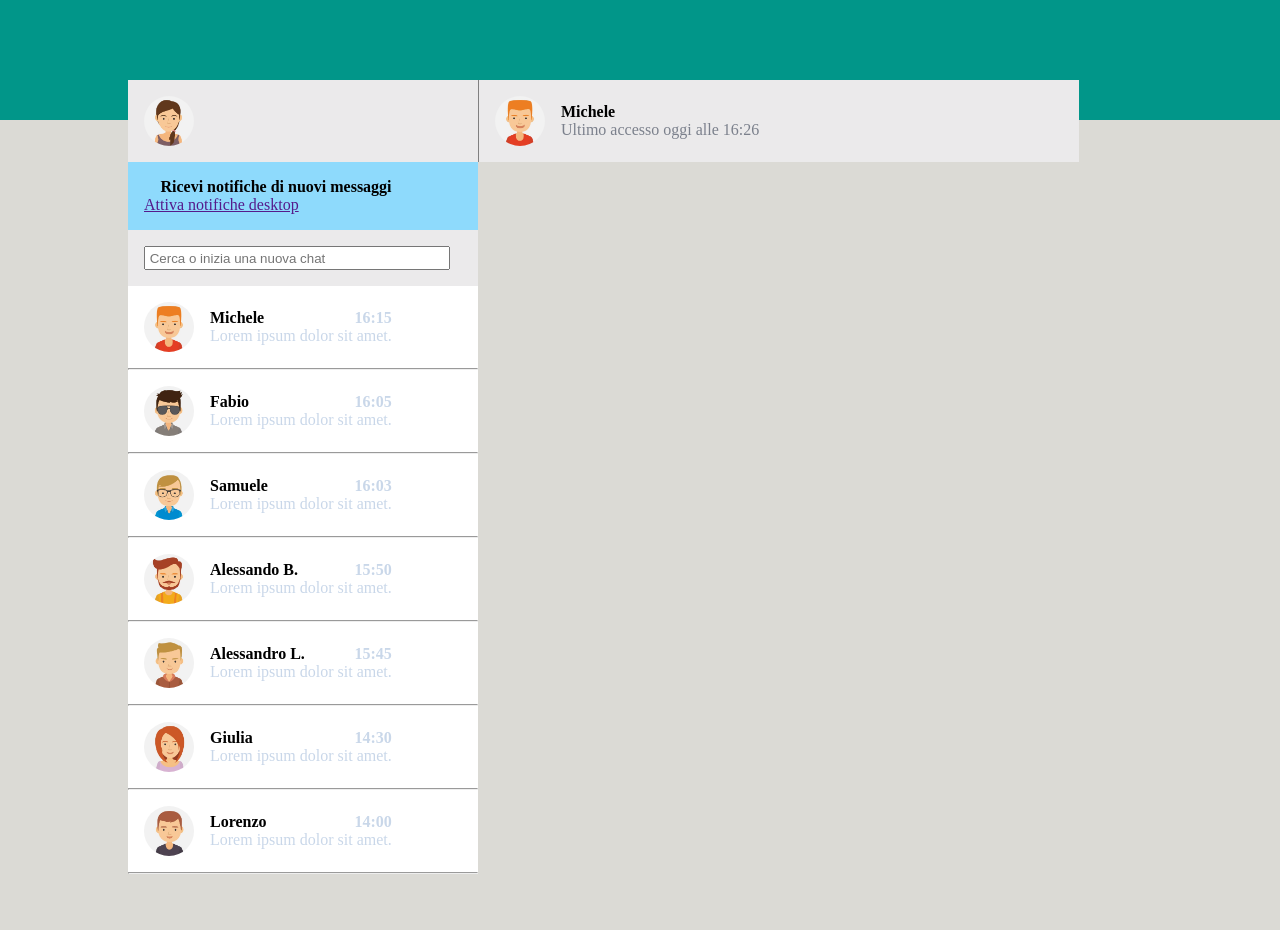
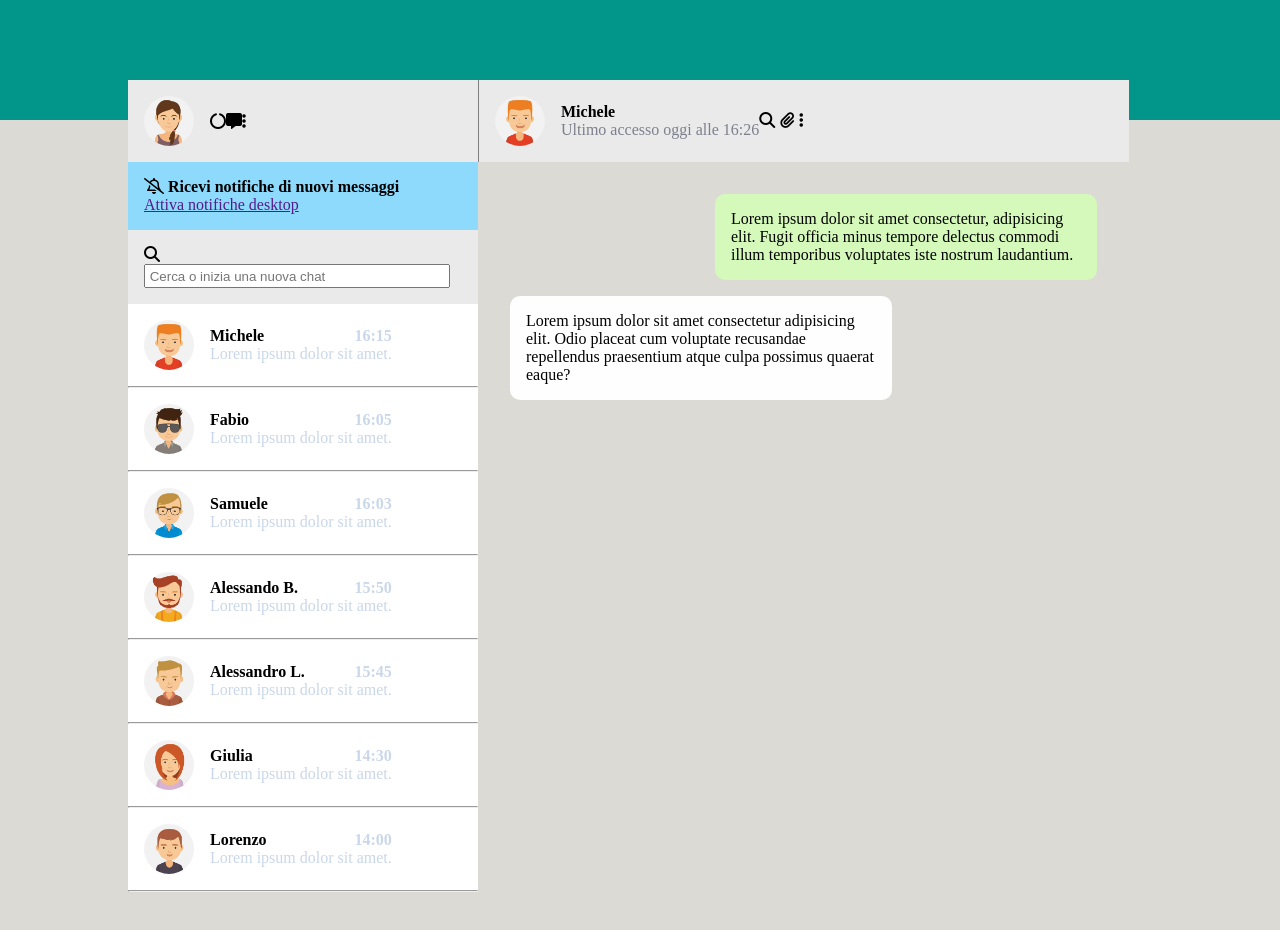
Before and after one commit to emamoldo/html-css-boolzapp, a plain HTML site: page index.html in a window 1280 px wide. Drawn offline with Linux system fonts and the light colour scheme.

Commit message:
Add the Chat with the messages

```diff
--- a/assets/css/style.css
+++ b/assets/css/style.css
@@ -3,7 +3,7 @@
     padding: 0;
 }
 
-:root{
+:root {
     --bool-body-backgc-top: #019689FF;
     --bool-body-backgc-bottom: #dbdad5;
     --bool-main-account: #ebeaeb;
@@ -12,76 +12,84 @@
     --bool-notification-link: #5a7e8b;
     --bool-search: #7b808c;
     --bool-message-text: #c9d7e9;
+    --bool-sent-backgc: #d4f9bb;
+    --bool-recived-backgc: #fffefe;
+
 }
 
 /* Body */
-body{ /* --> Da aggiungere il comando per la sfumatura */
-     background-image: linear-gradient(to bottom, #019689FF 0%, #019689FF 120px, #dbdad5 120px, #dbdad5 100%);
+body {
+    /* --> Da aggiungere il comando per la sfumatura */
+    background-image: linear-gradient(to bottom, #019689FF 0%, #019689FF 120px, #dbdad5 120px, #dbdad5 100%);
 }
+
 /* /Body */
 
 /* Main Container */
-.container{
+.container {
     max-width: 1200px;
     width: 80%;
     height: 800px;
     margin: 80px auto;
     display: flex;
 }
+
 /* /Main Container */
 
 
 /* Container Left */
-.left_sections{
-   width: 350px;
+.left_sections {
+    width: 350px;
 }
 
-.account{
+.account {
     background-color: var(--bool-main-account);
     display: flex;
     align-items: center;
 }
 
-.profile_img, .profile_img1{
+.profile_img,
+.profile_img1 {
     width: 50px;
     height: 50px;
     border-radius: 50%;
     padding: 1rem;
 }
 
-.notifications{
+.notifications {
     padding: 1rem;
     background-color: var(--bool-notification-backgc);
     align-items: center;
 }
 
-.search{
+.search {
     padding: 1rem;
     background-color: var(--bool-main-account);
 }
 
-#search{
+#search {
     height: 20px;
     width: 95%;
 }
 
-.name{
+.name {
     display: flex;
     justify-content: space-between;
 }
 
-.contacts{
+.contacts {
     background-color: white;
     display: flex;
     align-items: center;
 }
 
-.img_text{
+.img_text {
     display: flex;
     flex-direction: column;
 }
 
-.contacts_text, .hour{
+.contacts_text,
+.hour {
     color: var(--bool-message-text);
 }
 
@@ -89,24 +97,53 @@ body{ /* --> Da aggiungere il comando per la sfumatura */
 
 
 /* /Container Right */
-.contact_name{
+.contact_name {
     background-color: var(--bool-main-account);
-    width: 600px;
+    width: 650px;
     display: flex;
     align-items: center;
     border-left: 1px solid gray;
 }
 
-#access{
+#access {
     color: var(--bool-search);
 }
 
-.messages{
+.messages {
+    overflow-y: auto;
+    display: flex;
+    flex-direction: column;
+    height: 500px;
+    padding: 2rem;
+    gap: 1rem;
+}
+
+.background {
+    width: 650px;
+    height: 600px;
+    display: flex;
+}
+
+.sent, .recived{
+    width: 350px;
+    border-radius: 10px;
+    padding: 1rem;
+}
+
+.sent{
+    align-self: flex-end;
+    background-color: var(--bool-sent-backgc);
+}
+
+.recived{
+    align-self: flex-start;
+    background-color: var(--bool-recived-backgc);
+}
+
+.message_box {
 
 }
-.message_box{
 
-}
 /* /Container Right */
 
 /* Meta for Desktop */
@@ -115,29 +152,32 @@ body{ /* --> Da aggiungere il comando per la sfumatura */
 
 /* Meta for Tablet */
 @media screen and (max-width: 991px) {
-    .account{
-    }
+    .account {}
 
-    .notifications, .search, .img_text{
+    .notifications,
+    .search,
+    .img_text {
         display: none;
     }
 
-    .left_sections{
+    .left_sections {
         width: 100px;
     }
 }
+
 /* /Meta for Tabet */
 
 
 /* Meta for Mobile */
 @media screen and (max-width: 540px) {
-    .left_sections{
+    .left_sections {
         display: none;
     }
 
-    .utilitys{
+    .utilitys {
         display: none;
     }
 
 }
+
 /* /Meta for Mobile */
--- a/index.html
+++ b/index.html
@@ -4,7 +4,9 @@
 <head>
     <meta charset="UTF-8">
     <meta name="viewport" content="width=device-width, initial-scale=1.0">
-    <link rel="stylesheet" href="https://cdnjs.cloudflare.com/ajax/libs/font-awesome/4.7.0/css/font-awesome.min.css">
+    <link rel='stylesheet' href='https://cdnjs.cloudflare.com/ajax/libs/font-awesome/6.2.0/css/all.min.css'
+    integrity='sha512-xh6O/CkQoPOWDdYTDqeRdPCVd1SpvCA9XXcUnZS2FmJNp1coAFzvtCN9BmamE+4aHK8yyUHUSCcJHgXloTyT2A=='
+    crossorigin='anonymous' referrerpolicy='no-referrer' />
     <link rel="stylesheet" href="./assets/css/style.css">
     <title>Boolzapp</title>
 </head>
@@ -115,8 +117,16 @@
                         <i class="fa-solid fa-ellipsis-vertical"></i>
                     </div>
                 </section>
-                <section class="messages"></section>
-                <section class="message_box"></section>
+                <section class="messages">
+                    <!-- <img class="background" src="./assets/img/mine.jpg" alt=""> -->
+                    <div class="sent">
+                        Lorem ipsum dolor sit amet consectetur, adipisicing elit. Fugit officia minus tempore delectus commodi illum temporibus voluptates iste nostrum laudantium.
+                    </div>
+                    <div class="recived">
+                        Lorem ipsum dolor sit amet consectetur adipisicing elit. Odio placeat cum voluptate recusandae repellendus praesentium atque culpa possimus quaerat eaque?
+                    </div>
+                    <section class="message_box"></section>
+                </section>
             </div>
         </div>
         <!-- div with Container Right -->
```
